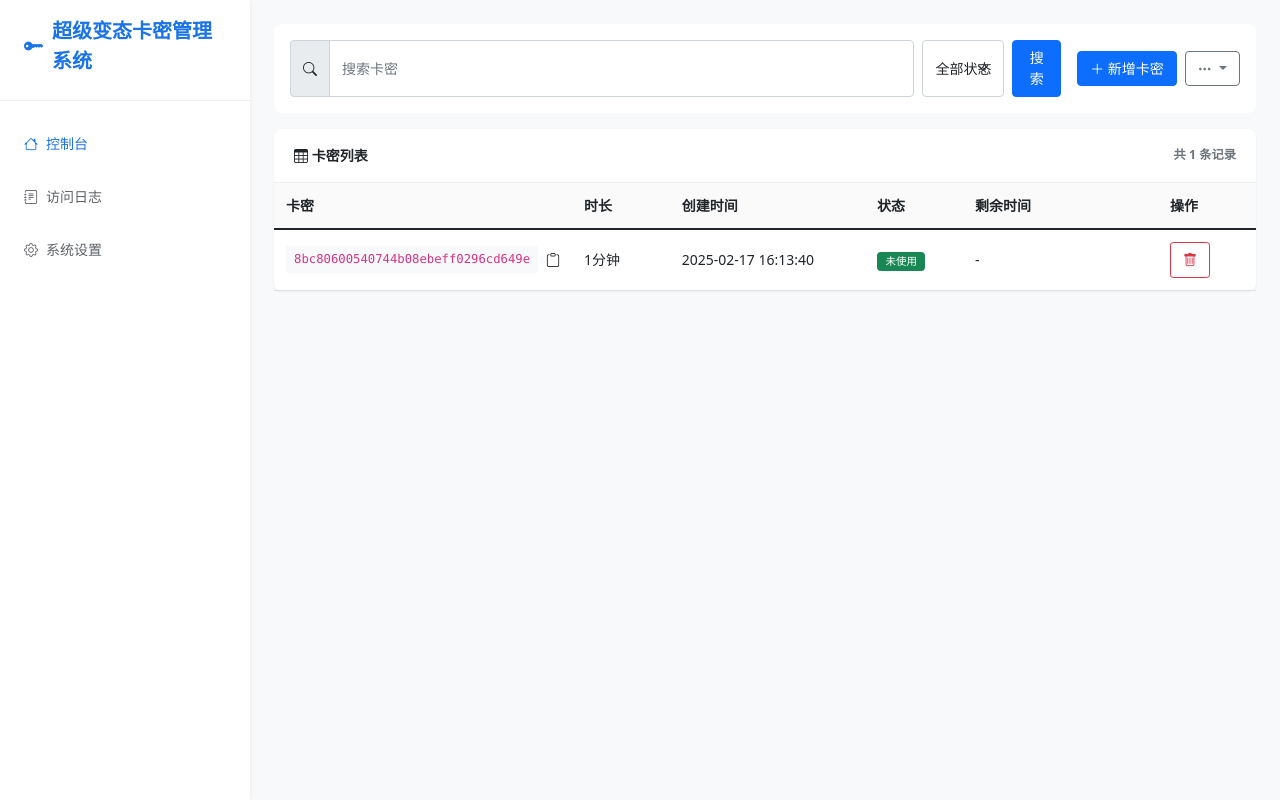
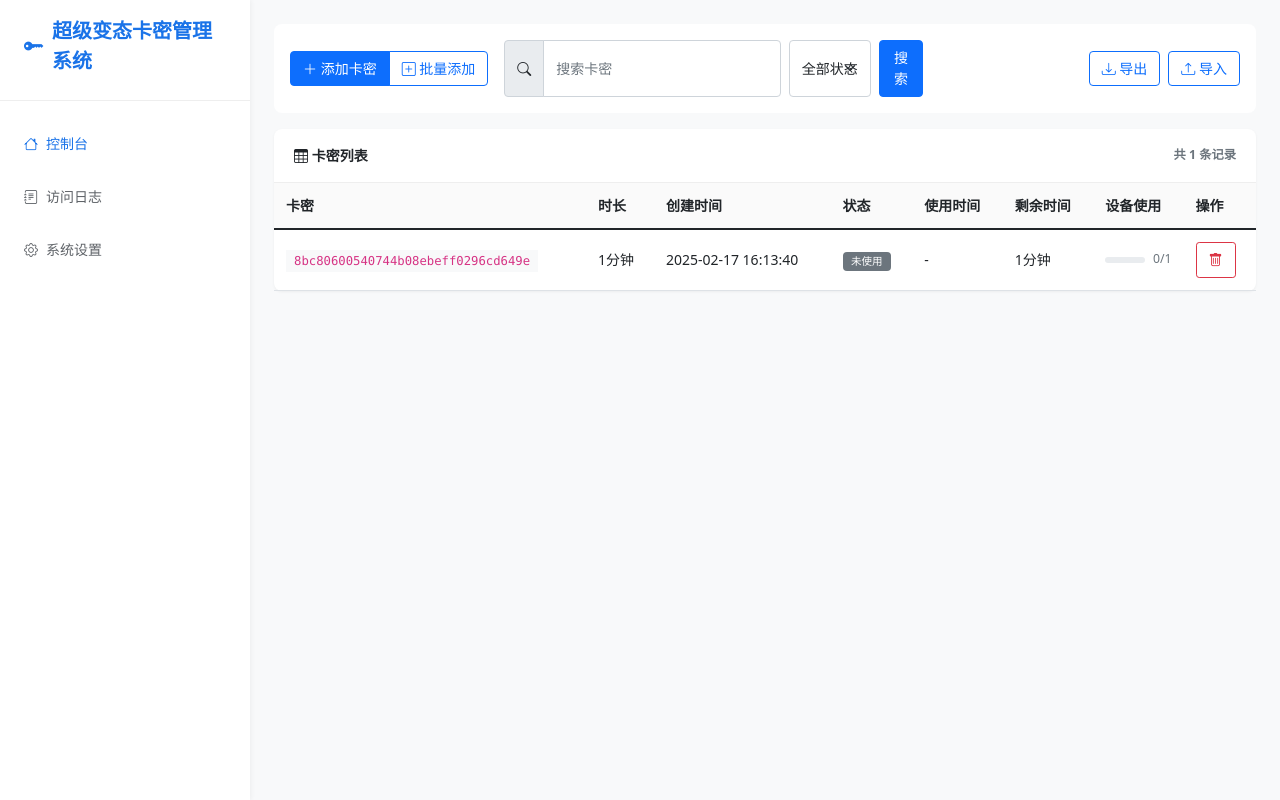
Before and after one commit to xzz0081/Minimalist-card-secret-management-system, a Flask app: page / in a window 1280 px wide. Run offline with Flask 3, Linux system fonts and the light colour scheme; data comes from the database, SQL or seed files in the repository; both versions use the stored data as it was after the commit; some libraries are stand-ins or nearby versions.

Commit message:
运营版卡密系统增加设备限制

```diff
--- a/app.py
+++ b/app.py
@@ -109,33 +109,56 @@ class Card(db.Model):
     created_at = db.Column(db.DateTime, nullable=False, default=datetime.now)
     is_used = db.Column(db.Boolean, default=False)
     used_at = db.Column(db.DateTime, nullable=True)
-    device_id = db.Column(db.String(32), nullable=True)
+    device_id = db.Column(db.String(500), nullable=True)  # 存储多个设备ID，用逗号分隔
+    max_devices = db.Column(db.Integer, default=1)  # 最大允许设备数量
 
     @classmethod
-    def generate_bulk_cards(cls, minutes, count):
+    def generate_bulk_cards(cls, minutes, count, max_devices=1):
         """批量生成卡密"""
         cards = []
         for _ in range(count):
             card_key = secrets.token_hex(16)
-            cards.append(cls(card_key=card_key, minutes=minutes))
+            cards.append(cls(card_key=card_key, minutes=minutes, max_devices=max_devices))
         return cards
+
+    def add_device(self, device_id):
+        """添加设备ID"""
+        device_list = self.get_devices()
+        if device_id not in device_list:
+            if len(device_list) >= self.max_devices:
+                return False, "超出最大设备数量限制"
+            device_list.append(device_id)
+            self.device_id = ','.join(device_list)
+        return True, "设备添加成功"
+
+    def get_devices(self):
+        """获取设备ID列表"""
+        return self.device_id.split(',') if self.device_id else []
+
+    def is_device_allowed(self, device_id):
+        """检查设备是否允许使用"""
+        device_list = self.get_devices()
+        return device_id in device_list or len(device_list) < self.max_devices
 
     @classmethod
     def export_to_csv(cls, cards):
         """导出卡密到CSV格式"""
         csv_data = []
-        headers = ['卡密', '时长(分钟)', '创建时间', '状态', '使用时间', '剩余时间']
+        headers = ['卡密', '时长(分钟)', '创建时间', '状态', '使用时间', '剩余时间', '最大设备数', '已用设备数']
         csv_data.append(headers)
 
         for card in cards:
             status = '未使用' if not card.is_used else '使用中' if card._calculate_remaining_minutes() > 0 else '已过期'
+            device_count = len(card.get_devices()) if card.device_id else 0
             row = [
                 card.card_key,
                 str(card.minutes),
                 card.created_at.strftime('%Y-%m-%d %H:%M:%S'),
                 status,
                 card.used_at.strftime('%Y-%m-%d %H:%M:%S') if card.used_at else '',
-                str(card._calculate_remaining_minutes())
+                str(card._calculate_remaining_minutes()),
+                str(card.max_devices),
+                str(device_count)
             ]
             csv_data.append(row)
         return csv_data
@@ -153,6 +176,7 @@ class Card(db.Model):
         return imported_cards
 
     def to_dict(self):
+        device_list = self.get_devices()
         return {
             'id': self.id,
             'card_key': self.card_key,
@@ -160,7 +184,8 @@ class Card(db.Model):
             'created_at': self.created_at.isoformat() if self.created_at else None,
             'is_used': self.is_used,
             'used_at': self.used_at.isoformat() if self.used_at else None,
-            'device_id': self.device_id,
+            'device_count': len(device_list),
+            'max_devices': self.max_devices,
             'remaining_minutes': self._calculate_remaining_minutes()
         }
 
@@ -378,11 +403,15 @@ def index():
 def add_card():
     try:
         minutes = request.form.get('minutes', type=int)
+        max_devices = request.form.get('max_devices', type=int, default=1)
+
         if not minutes or minutes <= 0:
             return jsonify({'error': '无效的分钟数'}), 400
+        if max_devices <= 0:
+            return jsonify({'error': '无效的设备数量限制'}), 400
 
         card_key = secrets.token_hex(16)
-        card = Card(card_key=card_key, minutes=minutes)
+        card = Card(card_key=card_key, minutes=minutes, max_devices=max_devices)
         db.session.add(card)
         db.session.commit()
 
@@ -432,11 +461,11 @@ def verify_card():
 
         response_data = None
         if card.is_used:
-            # 检查设备是否匹配
-            if card.device_id and card.device_id != current_device_id:
+            # 检查设备是否允许使用
+            if not card.is_device_allowed(current_device_id):
                 response_data = {
                     'valid': False,
-                    'message': '该卡密已被其他设备使用'
+                    'message': f'超出最大设备数量限制（{card.max_devices}台设备）'
                 }
                 return jsonify(response_data), 403
 
@@ -445,6 +474,16 @@ def verify_card():
                 expiration_time = card.used_at + timedelta(minutes=card.minutes)
                 if datetime.now() < expiration_time:
                     remaining_minutes = int((expiration_time - datetime.now()).total_seconds() / 60)
+                    # 如果是新设备，添加到设备列表
+                    if current_device_id not in card.get_devices():
+                        success, message = card.add_device(current_device_id)
+                        if not success:
+                            return jsonify({
+                                'valid': False,
+                                'message': message
+                            }), 403
+                        db.session.commit()
+
                 response_data = {
                     'valid': remaining_minutes > 0,
                     'remaining_minutes': remaining_minutes,
@@ -459,7 +498,13 @@ def verify_card():
             # 首次使用卡密
             card.is_used = True
             card.used_at = datetime.now()
-            card.device_id = current_device_id
+            success, message = card.add_device(current_device_id)
+            if not success:
+                return jsonify({
+                    'valid': False,
+                    'message': message
+                }), 403
+
             db.session.commit()
 
             response_data = {
@@ -484,11 +529,14 @@ def add_bulk_cards():
     try:
         minutes = request.form.get('minutes', type=int)
         count = request.form.get('count', type=int)
+        max_devices = request.form.get('max_devices', type=int, default=1)
 
         if not minutes or minutes <= 0 or not count or count <= 0:
             return jsonify({'error': '无效的参数'}), 400
+        if max_devices <= 0:
+            return jsonify({'error': '无效的设备数量限制'}), 400
 
-        cards = Card.generate_bulk_cards(minutes, count)
+        cards = Card.generate_bulk_cards(minutes, count, max_devices)
         db.session.bulk_save_objects(cards)
         db.session.commit()
 
--- a/templates/index.html
+++ b/templates/index.html
@@ -3,13 +3,23 @@
 {% block content %}
 <!-- 工具栏 -->
 <div class="toolbar">
+    <div class="toolbar-item">
+        <div class="btn-group">
+            <button type="button" class="btn btn-primary" data-bs-toggle="modal" data-bs-target="#addCardModal">
+                <i class="bi bi-plus-lg"></i> 添加卡密
+            </button>
+            <button type="button" class="btn btn-outline-primary" data-bs-toggle="modal" data-bs-target="#addBulkCardsModal">
+                <i class="bi bi-plus-square"></i> 批量添加
+            </button>
+        </div>
+    </div>
     <div class="toolbar-item flex-grow-1">
-        <form action="{{ url_for('index') }}" method="GET" class="d-flex gap-2 w-100" id="filterForm">
+        <form action="{{ url_for('index') }}" method="GET" class="d-flex gap-2">
             <div class="input-group">
                 <span class="input-group-text"><i class="bi bi-search"></i></span>
                 <input type="text" class="form-control" name="search" placeholder="搜索卡密" value="{{ search }}">
             </div>
-            <select class="form-select w-auto" name="status" onchange="document.getElementById('filterForm').submit()">
+            <select class="form-select" name="status" style="width: auto;">
                 <option value="">全部状态</option>
                 <option value="unused" {% if status == 'unused' %}selected{% endif %}>未使用</option>
                 <option value="used" {% if status == 'used' %}selected{% endif %}>使用中</option>
@@ -19,22 +29,12 @@
         </form>
     </div>
     <div class="toolbar-item">
-        <button type="button" class="btn btn-primary" data-bs-toggle="modal" data-bs-target="#addCardModal">
-            <i class="bi bi-plus-lg"></i> 新增卡密
+        <a href="{{ url_for('export_cards') }}" class="btn btn-outline-primary">
+            <i class="bi bi-download"></i> 导出
+        </a>
+        <button type="button" class="btn btn-outline-primary" data-bs-toggle="modal" data-bs-target="#importCardsModal">
+            <i class="bi bi-upload"></i> 导入
         </button>
-        <div class="dropdown">
-            <button class="btn btn-outline-secondary dropdown-toggle" type="button" data-bs-toggle="dropdown">
-                <i class="bi bi-three-dots"></i>
-            </button>
-            <ul class="dropdown-menu">
-                <li><a class="dropdown-item" href="{{ url_for('export_cards') }}">
-                    <i class="bi bi-download"></i> 导出CSV
-                </a></li>
-                <li><a class="dropdown-item" href="#" data-bs-toggle="modal" data-bs-target="#importModal">
-                    <i class="bi bi-upload"></i> 导入CSV
-                </a></li>
-            </ul>
-        </div>
     </div>
 </div>
 
@@ -48,52 +48,81 @@
         <table class="table table-hover">
             <thead>
                 <tr>
-                    <th style="width: 30%">卡密</th>
-                    <th style="width: 10%">时长</th>
-                    <th style="width: 20%">创建时间</th>
-                    <th style="width: 10%">状态</th>
-                    <th style="width: 20%">剩余时间</th>
-                    <th style="width: 10%">操作</th>
+                    <th>卡密</th>
+                    <th>时长</th>
+                    <th>创建时间</th>
+                    <th>状态</th>
+                    <th>使用时间</th>
+                    <th>剩余时间</th>
+                    <th>设备使用</th>
+                    <th>操作</th>
                 </tr>
             </thead>
-            <tbody id="cards-table-body">
+            <tbody>
+                {% if cards %}
                     {% for card in cards %}
-                <tr id="card-row-{{ card.id }}">
-                    <td>
-                        <div class="d-flex align-items-center gap-2">
-                            <code class="bg-light px-2 py-1">{{ card.card_key }}</code>
-                            <i class="copy-btn bi bi-clipboard" onclick="copyToClipboard('{{ card.card_key }}')" title="复制卡密"></i>
-                        </div>
-                    </td>
+                    <tr>
+                        <td><code class="bg-light px-2 py-1">{{ card.card_key }}</code></td>
                         <td>{{ card.minutes }}分钟</td>
                         <td>{{ card.created_at.strftime('%Y-%m-%d %H:%M:%S') }}</td>
                         <td>
                             {% if not card.is_used %}
-                            <span class="badge bg-success">未使用</span>
-                        {% elif card.is_used and card.used_at %}
-                            <span class="badge bg-warning" id="status-{{ card.id }}"
-                                  data-used-at="{{ card.used_at.isoformat() }}"
-                                  data-minutes="{{ card.minutes }}">使用中</span>
+                                <span class="badge bg-secondary">未使用</span>
+                            {% else %}
+                                {% set remaining = card._calculate_remaining_minutes() %}
+                                {% if remaining > 0 %}
+                                    <span class="badge bg-success">使用中</span>
                                 {% else %}
                                     <span class="badge bg-danger">已过期</span>
                                 {% endif %}
+                            {% endif %}
                         </td>
+                        <td>{{ card.used_at.strftime('%Y-%m-%d %H:%M:%S') if card.used_at else '-' }}</td>
                         <td>
-                        {% if card.is_used and card.used_at %}
-                            <span class="countdown" id="countdown-{{ card.id }}">计算中...</span>
+                            {% if card.is_used %}
+                                {% set remaining = card._calculate_remaining_minutes() %}
+                                {% if remaining > 0 %}
+                                    <span class="text-success">{{ remaining }}分钟</span>
                                 {% else %}
-                            -
+                                    <span class="text-danger">已过期</span>
+                                {% endif %}
+                            {% else %}
+                                {{ card.minutes }}分钟
                             {% endif %}
                         </td>
                         <td>
-                        <div class="btn-group">
-                            <button type="button" class="btn btn-sm btn-outline-danger" onclick="deleteCard({{ card.id }})">
+                            <div class="d-flex align-items-center">
+                                <div class="progress flex-grow-1" style="height: 6px;">
+                                    {% set device_count = card.get_devices()|length %}
+                                    {% set percentage = (device_count / card.max_devices * 100)|int %}
+                                    <div class="progress-bar {% if percentage >= 100 %}bg-danger{% elif percentage >= 75 %}bg-warning{% else %}bg-success{% endif %}"
+                                         role="progressbar"
+                                         style="width: {{ percentage }}%">
+                                    </div>
+                                </div>
+                                <small class="ms-2 text-muted">{{ device_count }}/{{ card.max_devices }}</small>
+                            </div>
+                        </td>
+                        <td>
+                            <form action="{{ url_for('delete_card', card_id=card.id) }}" method="POST" class="d-inline">
+                                <button type="submit" class="btn btn-sm btn-outline-danger" onclick="return confirm('确定要删除这个卡密吗？')">
                                     <i class="bi bi-trash"></i>
                                 </button>
-                        </div>
+                            </form>
                         </td>
                     </tr>
                     {% endfor %}
+                {% else %}
+                    <tr>
+                        <td colspan="8" class="text-center py-4">
+                            {% if error %}
+                                <div class="text-danger">{{ error }}</div>
+                            {% else %}
+                                暂无卡密数据
+                            {% endif %}
+                        </td>
+                    </tr>
+                {% endif %}
             </tbody>
         </table>
     </div>
@@ -137,42 +166,25 @@
     <div class="modal-dialog">
         <div class="modal-content">
             <div class="modal-header">
-                <h5 class="modal-title">新增卡密</h5>
+                <h5 class="modal-title">添加卡密</h5>
                 <button type="button" class="btn-close" data-bs-dismiss="modal"></button>
             </div>
             <div class="modal-body">
-                <ul class="nav nav-tabs mb-3">
-                    <li class="nav-item">
-                        <a class="nav-link active" data-bs-toggle="tab" href="#single">单个生成</a>
-                    </li>
-                    <li class="nav-item">
-                        <a class="nav-link" data-bs-toggle="tab" href="#bulk">批量生成</a>
-                    </li>
-                </ul>
-                <div class="tab-content">
-                    <div class="tab-pane fade show active" id="single">
-                        <form action="{{ url_for('add_card') }}" method="POST">
+                <form id="addCardForm" action="{{ url_for('add_card') }}" method="POST">
                     <div class="mb-3">
-                                <label class="form-label">有效时间（分钟）</label>
-                                <input type="number" class="form-control" name="minutes" required>
-                            </div>
-                            <button type="submit" class="btn btn-primary w-100">生成</button>
-                        </form>
-                    </div>
-                    <div class="tab-pane fade" id="bulk">
-                        <form action="{{ url_for('add_bulk_cards') }}" method="POST">
-                            <div class="mb-3">
-                                <label class="form-label">有效时间（分钟）</label>
-                                <input type="number" class="form-control" name="minutes" required>
+                        <label for="minutes" class="form-label">时长（分钟）</label>
+                        <input type="number" class="form-control" id="minutes" name="minutes" required min="1">
                     </div>
                     <div class="mb-3">
-                                <label class="form-label">生成数量</label>
-                                <input type="number" class="form-control" name="count" required>
+                        <label for="max_devices" class="form-label">最大设备数</label>
+                        <input type="number" class="form-control" id="max_devices" name="max_devices" required min="1" value="1">
+                        <div class="form-text">设置此卡密最多可以同时在几台设备上使用</div>
                     </div>
-                            <button type="submit" class="btn btn-primary w-100">批量生成</button>
+                    <div class="text-end">
+                        <button type="button" class="btn btn-secondary" data-bs-dismiss="modal">取消</button>
+                        <button type="submit" class="btn btn-primary">添加</button>
+                    </div>
                 </form>
-                    </div>
-                </div>
             </div>
         </div>
     </div>
@@ -193,6 +205,38 @@
                         <input type="file" class="form-control" name="file" accept=".csv" required>
                     </div>
                     <button type="submit" class="btn btn-primary w-100">导入</button>
+                </form>
+            </div>
+        </div>
+    </div>
+</div>
+
+<div class="modal fade" id="addBulkCardsModal" tabindex="-1">
+    <div class="modal-dialog">
+        <div class="modal-content">
+            <div class="modal-header">
+                <h5 class="modal-title">批量添加卡密</h5>
+                <button type="button" class="btn-close" data-bs-dismiss="modal"></button>
+            </div>
+            <div class="modal-body">
+                <form id="addBulkCardsForm" action="{{ url_for('add_bulk_cards') }}" method="POST">
+                    <div class="mb-3">
+                        <label for="bulk_minutes" class="form-label">时长（分钟）</label>
+                        <input type="number" class="form-control" id="bulk_minutes" name="minutes" required min="1">
+                    </div>
+                    <div class="mb-3">
+                        <label for="bulk_count" class="form-label">数量</label>
+                        <input type="number" class="form-control" id="bulk_count" name="count" required min="1">
+                    </div>
+                    <div class="mb-3">
+                        <label for="bulk_max_devices" class="form-label">最大设备数</label>
+                        <input type="number" class="form-control" id="bulk_max_devices" name="max_devices" required min="1" value="1">
+                        <div class="form-text">设置这批卡密最多可以同时在几台设备上使用</div>
+                    </div>
+                    <div class="text-end">
+                        <button type="button" class="btn btn-secondary" data-bs-dismiss="modal">取消</button>
+                        <button type="submit" class="btn btn-primary">批量添加</button>
+                    </div>
                 </form>
             </div>
         </div>
@@ -220,74 +264,41 @@
     }
 
     function updateCardsTable(cards) {
-        const tbody = document.getElementById('cards-table-body');
+        const tbody = document.querySelector('tbody');
         tbody.innerHTML = '';
 
         cards.forEach(card => {
             const row = document.createElement('tr');
-            row.id = `card-row-${card.id}`;
-
-            // 卡密列
-            const tdKey = document.createElement('td');
-            tdKey.innerHTML = `
-                <div class="d-flex align-items-center gap-2">
-                    <code class="bg-light px-2 py-1">${card.card_key}</code>
-                    <i class="copy-btn bi bi-clipboard" onclick="copyToClipboard('${card.card_key}')" title="复制卡密"></i>
+            row.innerHTML = `
+                <td><code class="bg-light px-2 py-1">${card.card_key}</code></td>
+                <td>${card.minutes}分钟</td>
+                <td>${new Date(card.created_at).toLocaleString()}</td>
+                <td>
+                    ${card.is_used ? '<span class="badge bg-success">使用中</span>' : '<span class="badge bg-secondary">未使用</span>'}
+                </td>
+                <td>${card.used_at ? new Date(card.used_at).toLocaleString() : '-'}</td>
+                <td>
+                    ${card.is_used ? '<span class="text-success">' + card._calculate_remaining_minutes() + '分钟</span>' : card.minutes + '分钟'}
+                </td>
+                <td>
+                    <div class="d-flex align-items-center">
+                        <div class="progress flex-grow-1" style="height: 6px;">
+                            <div class="progress-bar" role="progressbar" style="width: ${card.get_device_percentage()}%">
                             </div>
-            `;
-
-            // 时长列
-            const tdMinutes = document.createElement('td');
-            tdMinutes.textContent = `${card.minutes}分钟`;
-
-            // 创建时间列
-            const tdCreated = document.createElement('td');
-            tdCreated.textContent = new Date(card.created_at).toLocaleString();
-
-            // 状态列
-            const tdStatus = document.createElement('td');
-            if (!card.is_used) {
-                tdStatus.innerHTML = '<span class="badge bg-success">未使用</span>';
-            } else if (card.is_used && card.used_at) {
-                tdStatus.innerHTML = `
-                    <span class="badge bg-warning" id="status-${card.id}"
-                          data-used-at="${card.used_at}"
-                          data-minutes="${card.minutes}">使用中</span>
-                `;
-            } else {
-                tdStatus.innerHTML = '<span class="badge bg-danger">已过期</span>';
-            }
-
-            // 剩余时间列
-            const tdCountdown = document.createElement('td');
-            if (card.is_used && card.used_at) {
-                tdCountdown.innerHTML = `<span class="countdown" id="countdown-${card.id}">计算中...</span>`;
-            } else {
-                tdCountdown.textContent = '-';
-            }
-
-            // 操作列
-            const tdActions = document.createElement('td');
-            tdActions.innerHTML = `
-                <div class="btn-group">
-                    <button type="button" class="btn btn-sm btn-outline-danger" onclick="deleteCard(${card.id})">
+                        </div>
+                        <small class="ms-2 text-muted">${card.get_device_count()}/${card.max_devices}</small>
+                    </div>
+                </td>
+                <td>
+                    <form action="${url_for('delete_card', card_id=card.id)}" method="POST" class="d-inline">
+                        <button type="submit" class="btn btn-sm btn-outline-danger" onclick="return confirm('确定要删除这个卡密吗？')">
                             <i class="bi bi-trash"></i>
                         </button>
-                </div>
+                    </form>
+                </td>
             `;
-
-            row.appendChild(tdKey);
-            row.appendChild(tdMinutes);
-            row.appendChild(tdCreated);
-            row.appendChild(tdStatus);
-            row.appendChild(tdCountdown);
-            row.appendChild(tdActions);
-
             tbody.appendChild(row);
         });
-
-        // 更新完表格后立即更新倒计时
-        updateCountdown();
     }
 
     function copyToClipboard(text) {
```
Also changed, not shown: instance/cards.db. Lines whose indentation alone changed are shown as unchanged.
